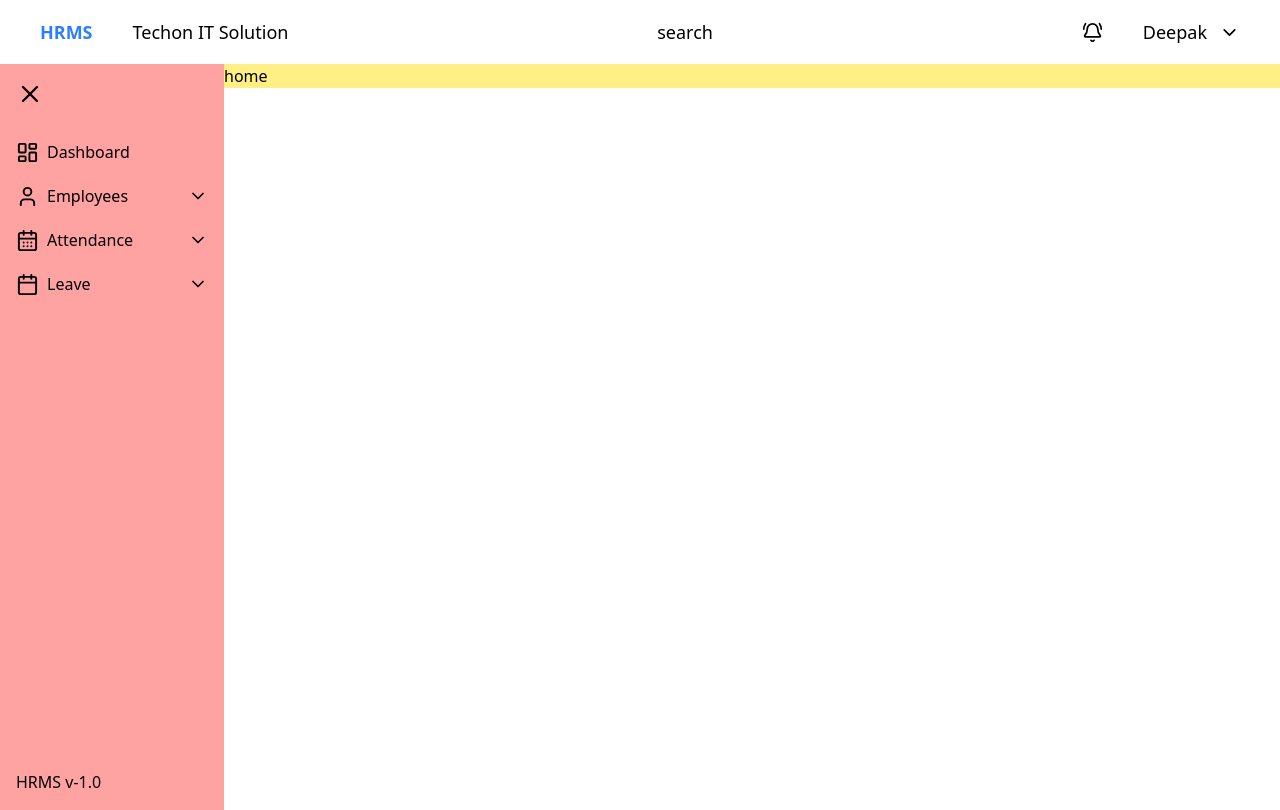
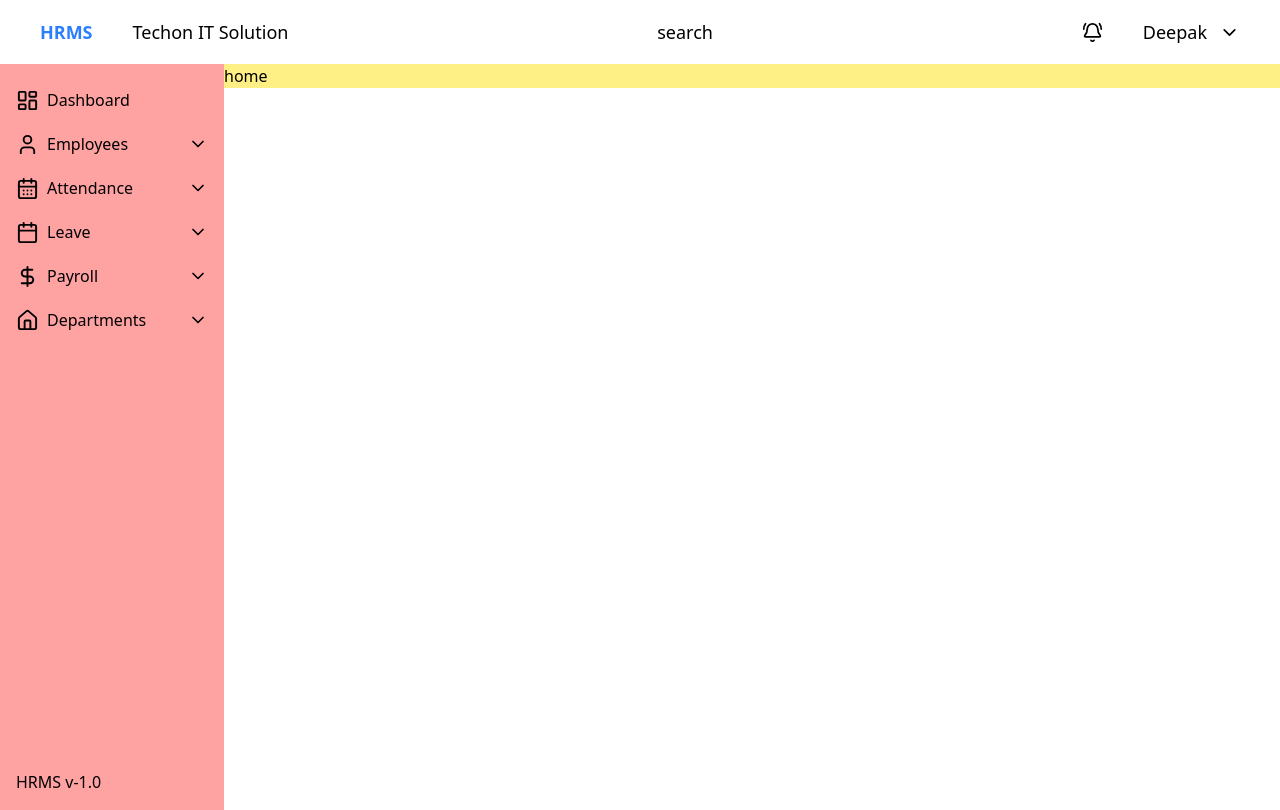
Before and after one commit to Deepakpmk007/HRMS-nextjs, a Next.js app in the folder client/: page / in a window 1280 px wide. Built offline with nearby package versions, Linux system fonts and the light colour scheme.

Commit message:
complete nav bar

```diff
--- a/client/components/Nav.tsx
+++ b/client/components/Nav.tsx
@@ -1,6 +1,13 @@
 "use client";
 
-import { Calendar, CalendarDays, LayoutDashboard, User, X } from "lucide-react";
+import {
+  Calendar,
+  CalendarDays,
+  DollarSign,
+  Home,
+  LayoutDashboard,
+  User,
+} from "lucide-react";
 import Link from "next/link";
 import DropDown from "./reusableComponents/DropDown";
 
@@ -8,10 +15,7 @@ export default function Nav() {
   return (
     <div className="min-w-56 h-[93.3vh]  bg-red-300 flex flex-col justify-between p-4">
       <div>
-        <p>
-          <X size={28} />
-        </p>
-        <nav className="mt-8">
+        <nav className="mt-2">
           <ul className="flex flex-col gap-5">
             <li>
               <Link href={"/"} className="flex items-center gap-2 font-light">
@@ -23,7 +27,7 @@ export default function Nav() {
                 label="Employees"
                 Icon={User}
                 items={[
-                  { label: "All Employees", href: "/employees" },
+                  { label: "All Employees", href: "/employees/list" },
                   { label: "Add Employee", href: "/employees/add" },
                 ]}
               />
@@ -48,6 +52,27 @@ export default function Nav() {
                 ]}
               />
             </li>
+            <li>
+              <DropDown
+                label="Payroll"
+                Icon={DollarSign}
+                items={[
+                  { label: "Payroll list", href: "/payroll/list" },
+                  { label: "Generate Payslip", href: "/payroll/generate" },
+                  { label: "Payroll  Report", href: "/payroll/report" },
+                ]}
+              />
+            </li>
+            <li>
+              <DropDown
+                label="Departments"
+                Icon={Home}
+                items={[
+                  { label: "Departments list", href: "/department/list" },
+                  { label: "Add Departments", href: "/department/add" },
+                ]}
+              />
+            </li>
           </ul>
         </nav>
       </div>
```
